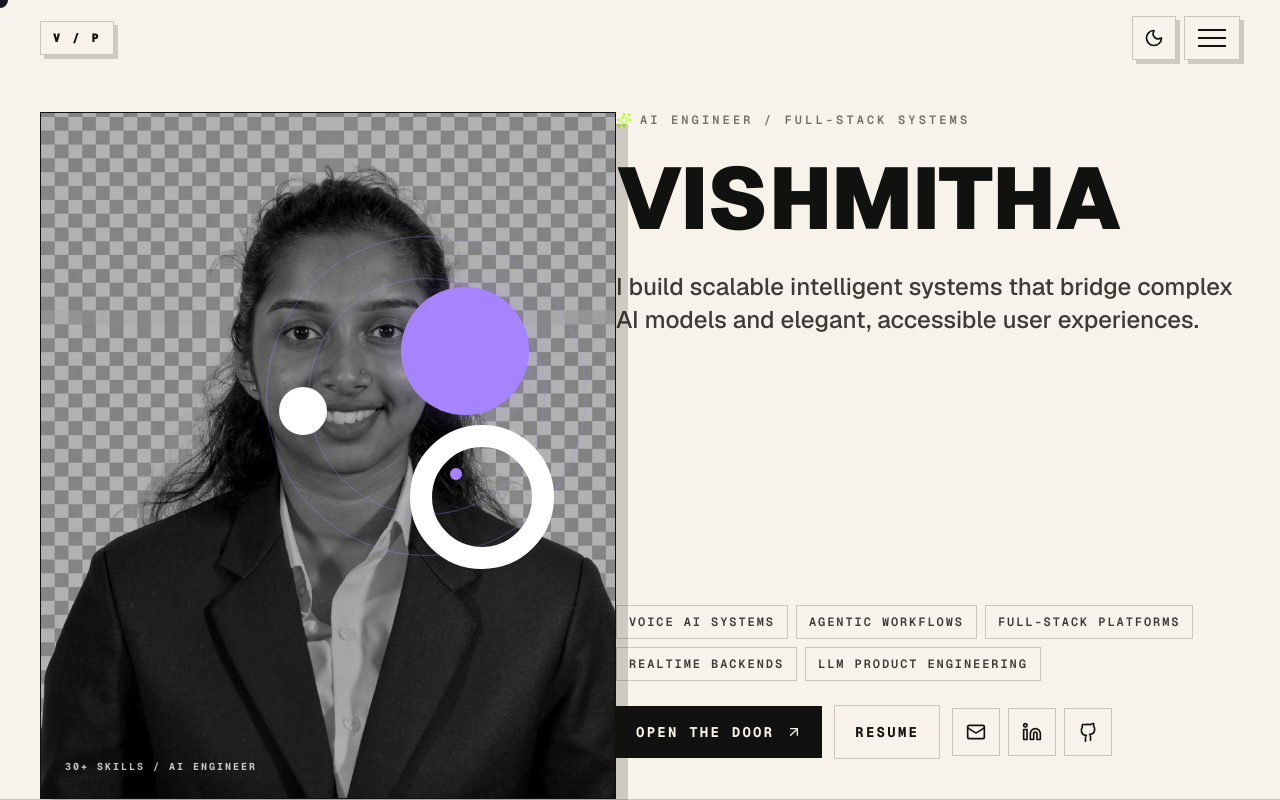
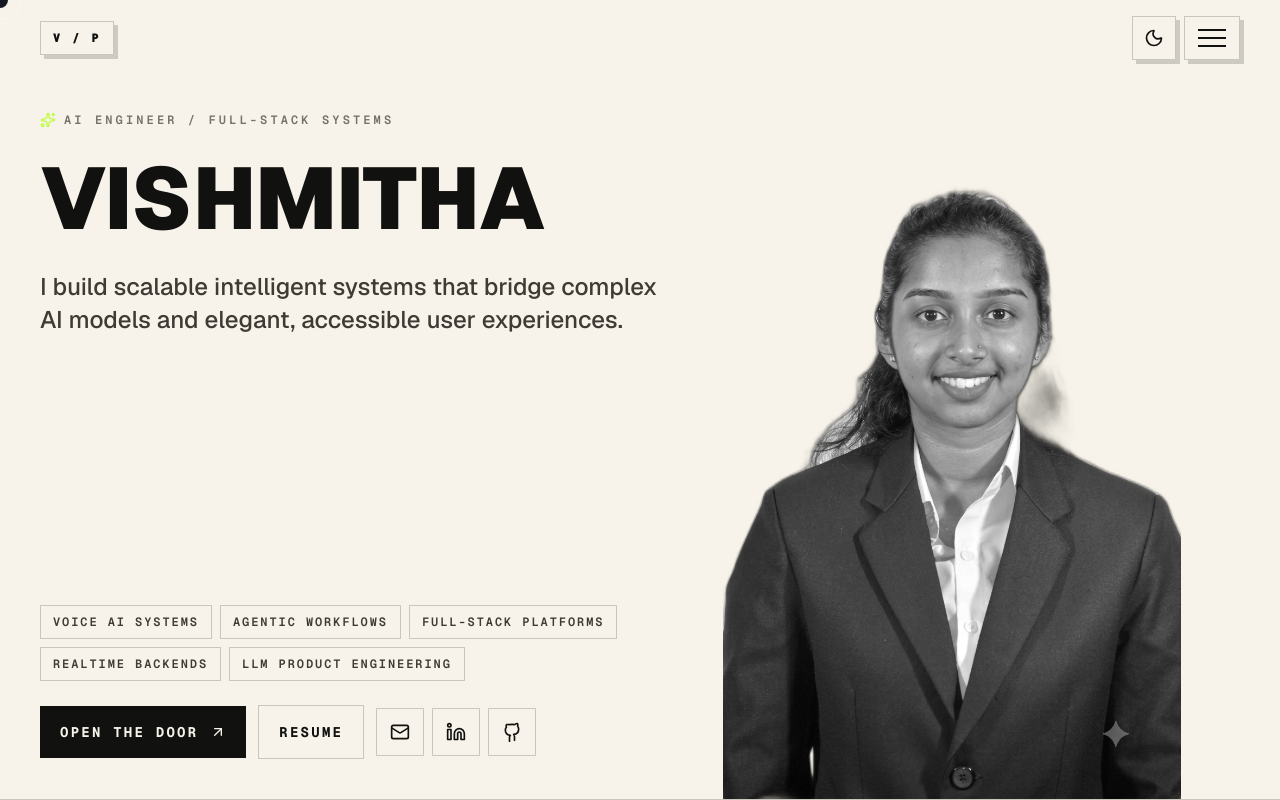
Before and after one commit to adhi-debug/portfolio_temp, a Next.js app: page / in a window 1280 px wide. Shown: the top 800 px of the page. Built offline with nearby package versions, Linux system fonts and the light colour scheme.

Commit message:
feat: refine hero portrait presentation

```diff
--- a/src/app/page.tsx
+++ b/src/app/page.tsx
@@ -83,27 +83,15 @@ function Eyebrow({ children }: { children: React.ReactNode }) {
 
 function HeroCollage() {
   return (
-    <div className="relative min-h-[560px] w-full overflow-hidden border border-[var(--line)] bg-[#11110f] shadow-[12px_12px_0_var(--shadow)]">
+    <div className="relative min-h-[560px] w-full overflow-hidden">
       <Image
-        src="/hero.png"
+        src="/hero-cutout.png"
         alt="Vishmitha"
         fill
         priority
         sizes="(max-width: 1024px) 100vw, 50vw"
-        className="object-cover object-[center_20%] grayscale contrast-125 brightness-[0.72]"
+        className="object-contain object-bottom grayscale contrast-110"
       />
-      <div className="pointer-events-none absolute inset-0 bg-black/10" aria-hidden="true" />
-      <div className="pointer-events-none absolute right-[2%] top-[18%] aspect-square w-64 sm:right-[5%] sm:w-80" aria-hidden="true">
-        <div className="absolute inset-0 rounded-full border border-violet-400/35" />
-        <div className="absolute inset-[13%] rounded-full border border-violet-400/35" />
-        <div className="absolute right-[18%] top-[16%] h-24 w-24 rounded-full bg-violet-400 shadow-[0_0_36px_rgba(167,139,250,0.25)] sm:h-32 sm:w-32" />
-        <div className="absolute left-[4%] top-[47%] h-12 w-12 rounded-full bg-white" />
-        <div className="absolute bottom-[-4%] right-[10%] h-32 w-32 rounded-full border-[22px] border-white bg-transparent sm:h-36 sm:w-36" />
-        <div className="absolute bottom-[24%] right-[39%] h-3 w-3 rounded-full bg-violet-400" />
-      </div>
-      <p className="absolute bottom-6 left-6 font-mono text-[10px] font-bold uppercase tracking-[0.2em] text-white/75">
-        30+ skills / AI engineer
-      </p>
     </div>
   );
 }
@@ -113,8 +101,7 @@ export default function Home() {
 
   return (
     <main id="home" className="min-h-screen bg-[var(--paper)] text-[var(--ink)] selection:bg-[var(--accent)]/30">
-      <section className="grid min-h-screen border-b border-[var(--line)] px-4 pt-28 sm:px-6 lg:grid-cols-[0.96fr_1.04fr] lg:px-10">
-        <HeroCollage />
+      <section className="grid min-h-screen border-b border-[var(--line)] px-4 pt-28 sm:px-6 lg:grid-cols-[1.04fr_0.96fr] lg:px-10">
         <div className="flex flex-col justify-between pb-10">
           <div className="max-w-5xl">
             <Eyebrow>AI Engineer / Full-stack systems</Eyebrow>
@@ -178,7 +165,7 @@ export default function Home() {
             </div>
           </div>
         </div>
-
+        <HeroCollage />
       </section>
 
       <section id="about" className="grid border-b border-[var(--line)] lg:grid-cols-[0.72fr_1.28fr]">
```
Also changed, not shown: public/hero-cutout.png (added).
